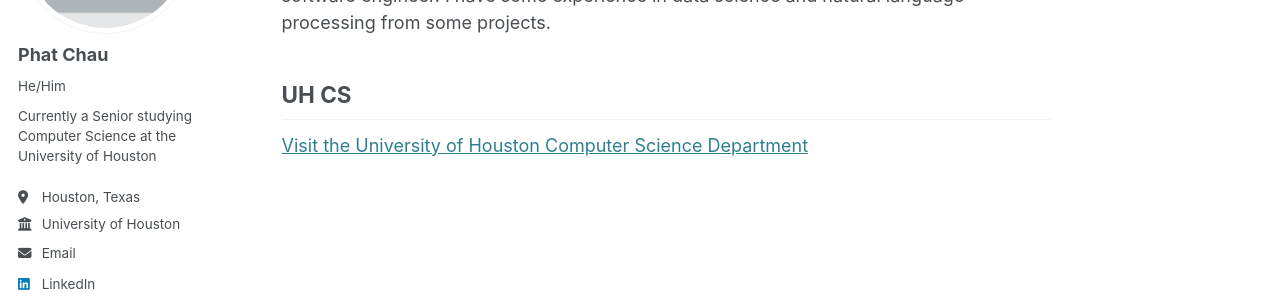
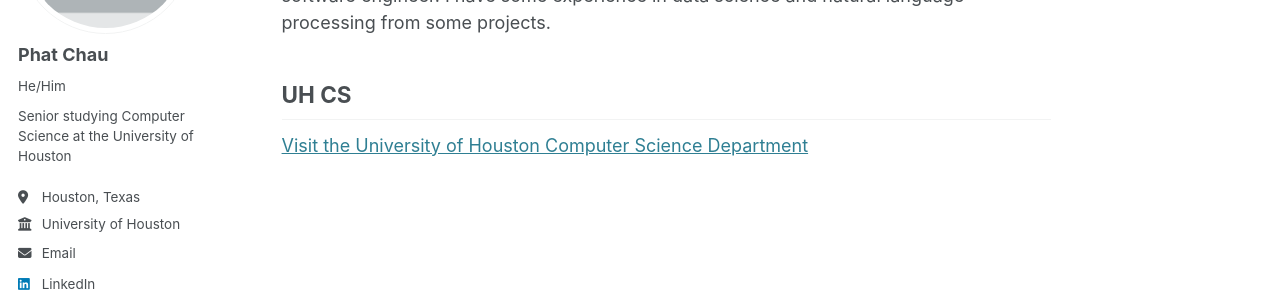
Before and after one commit to pnchau/pnchau.github.io, a Jekyll site: the page built from _pages/about.md, in a window 1280 px wide. Shown: the part 247-547 px from the top of the page. Built offline with Jekyll 4.4.1, drawn with Linux system fonts in a browser that asks for light colours.

Commit message:
Update _config.yml

```diff
--- a/_config.yml
+++ b/_config.yml
@@ -24,7 +24,7 @@ author:
   avatar           : "profile.png"
   name             : "Phat Chau"
   pronouns         : "He/Him"
-  bio              : "Currently a Senior studying Computer Science at the University of Houston"
+  bio              : "Senior studying Computer Science at the University of Houston"
   location         : "Houston, Texas"
   employer         : "University of Houston"
   uri              :
```
